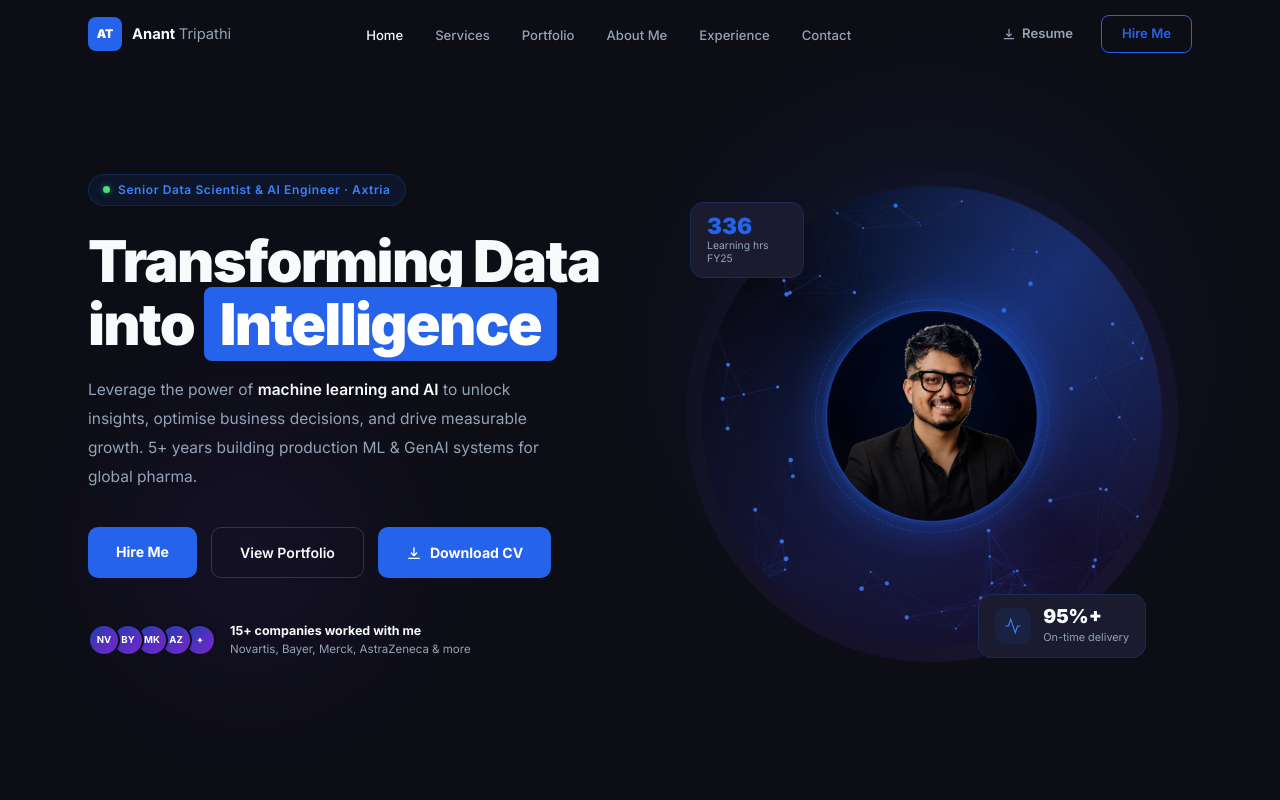
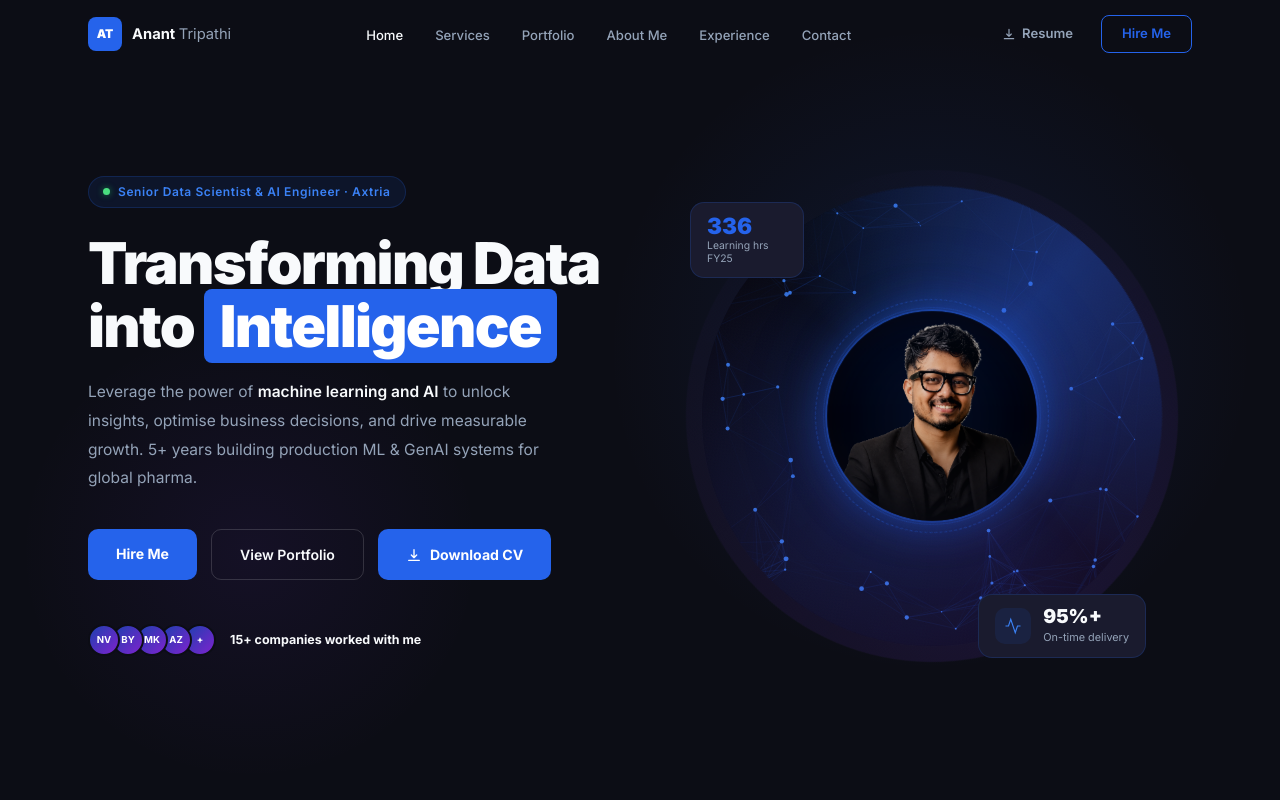
Before and after one commit to ananttripathiak/ananttripathiak.github.io, a Next.js app: page / in a window 1280 px wide. Shown: the top 800 px of the page. Built offline with nearby package versions, Linux system fonts and the light colour scheme.

Commit message:
fix: remove client names line from hero

```diff
--- a/src/components/Hero.tsx
+++ b/src/components/Hero.tsx
@@ -159,7 +159,6 @@ export default function Hero() {
             </div>
             <div>
               <p className="text-[0.78rem] font-bold text-t1">15+ companies worked with me</p>
-              <p className="text-[0.72rem] text-t2">Novartis, Bayer, Merck, AstraZeneca &amp; more</p>
             </div>
           </motion.div>
         </div>
```
